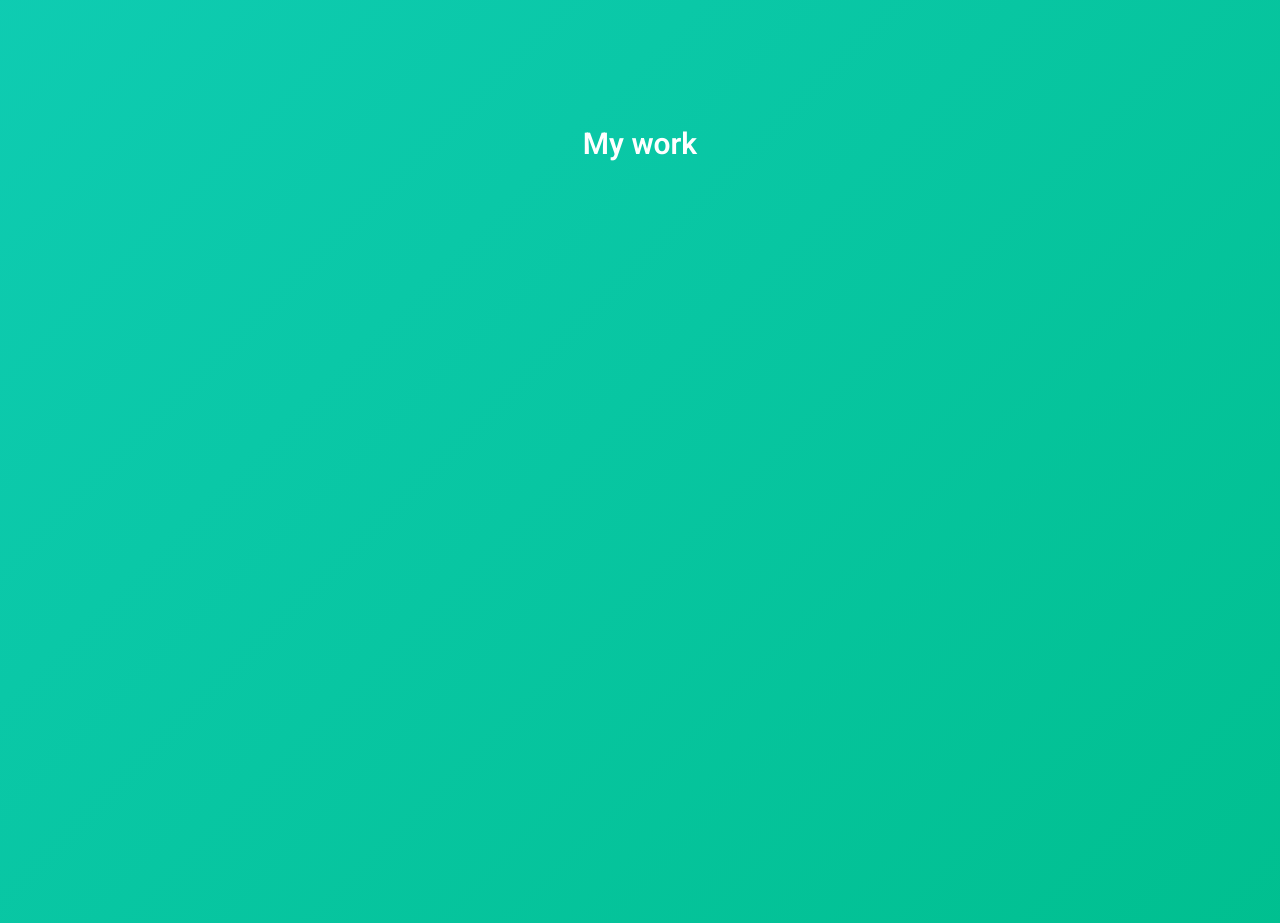
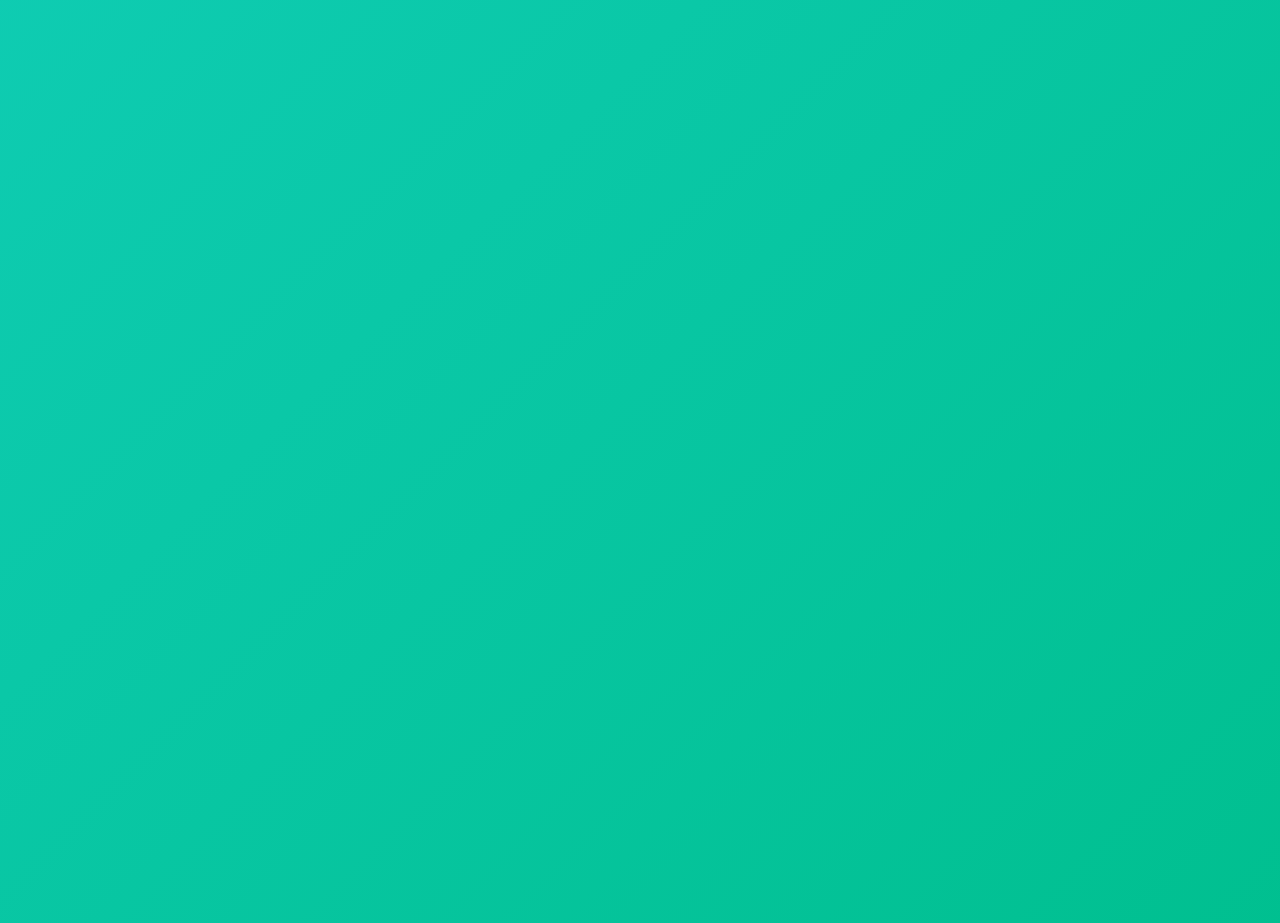
Before and after one commit to kashif5677/MyPorfolio_website, a React (Vite) app in the folder vite-project/: page / in a window 1280 px wide. Shown: the part 2100-3023 px from the top of the page. Built offline with nearby package versions, Linux system fonts and the light colour scheme.

Commit message:
adding my work

```diff
--- a/vite-project/src/sections/Project.jsx
+++ b/vite-project/src/sections/Project.jsx
@@ -77,7 +77,7 @@ const activeProject=projects[activeIndex]
     >
       <div className='sticky top-0 h-screen flex flex-col items-center justify-center'>
         <h2 className={`text-3xl font-semibold z-10 text-center ${isMobile ? "mt-4":"mt-0"}`}>
-          My work
+          {/* My work */}
         </h2>
         <div>
           {projects.map((projects,idx)=>(
```
